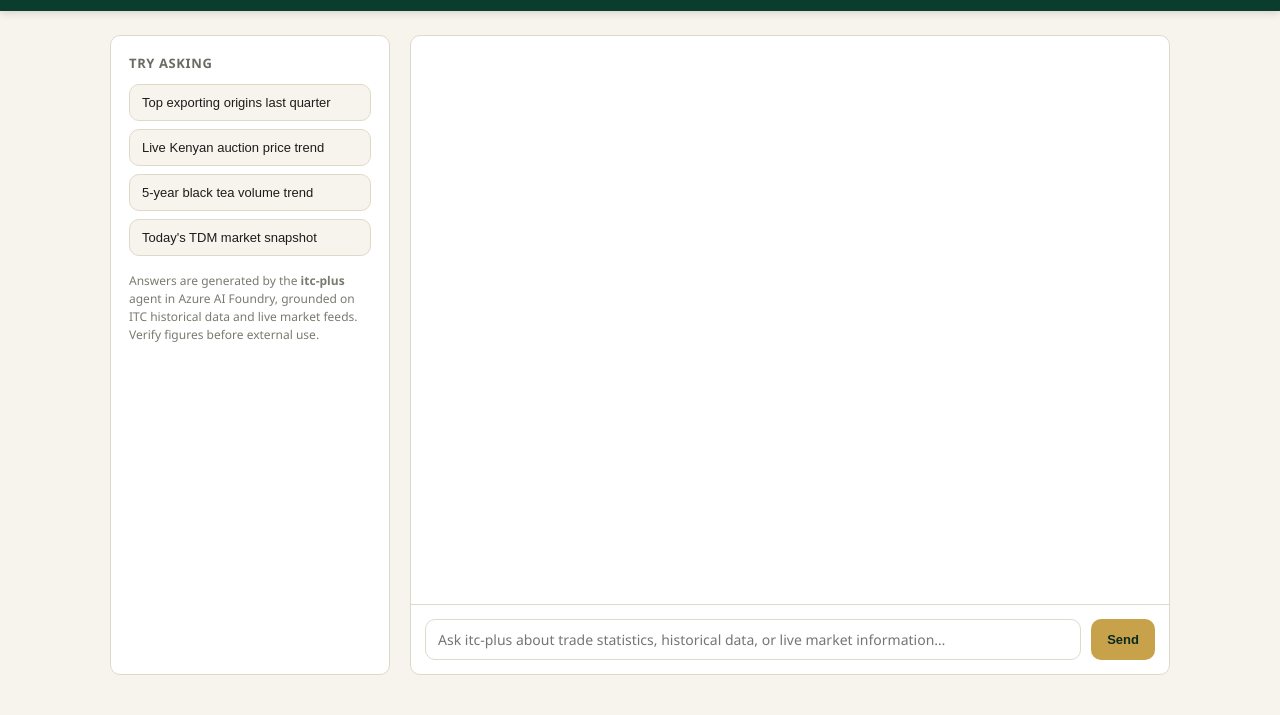
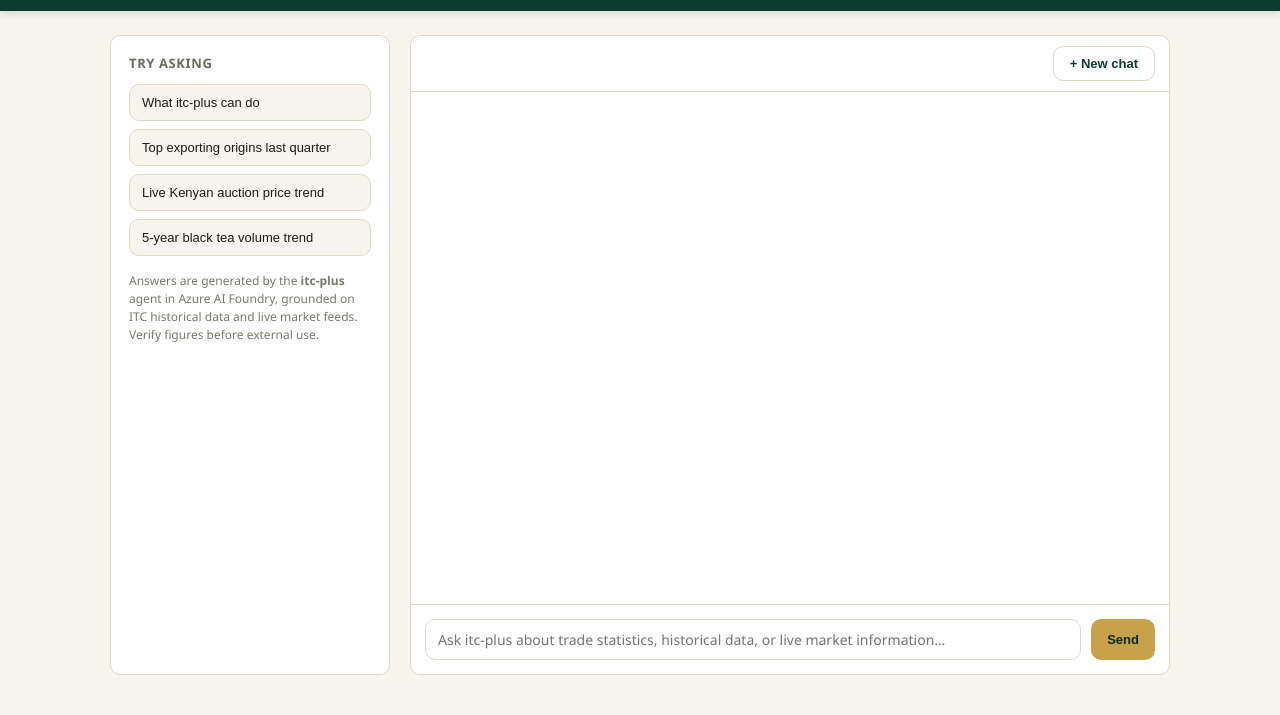
Before and after one commit to sahanindunil/itc-agent-portal, a plain HTML site: page index.html in a window 1280 px wide. Shown: the part 85-800 px from the top of the page. Drawn offline with nearby package versions, Linux system fonts and the light colour scheme; a script that the page names is missing.

Commit message:
Sidebar/toolbar cleanup: drop TDM starter, add capabilities prompt + New chat
Removed "Today's TDM market snapshot" from suggested prompts since that tool
path isn't reliably connected yet. Added a first suggestion asking itc-plus
to summarize its own capabilities, and a New chat button that resets the
conversation id and clears the transcript.

```diff
--- a/app.css
+++ b/app.css
@@ -58,6 +58,12 @@
 .btn-primary:hover { filter: brightness(1.05); }
 .btn-primary:disabled { opacity: 0.6; cursor: not-allowed; }
 .btn-ghost { background: transparent; color: #fff; border: 1px solid rgba(255,255,255,0.4); margin-left: 10px; }
+.btn-ghost-light {
+  background: transparent;
+  color: var(--itc-green);
+  border: 1px solid var(--itc-border);
+}
+.btn-ghost-light:hover { background: var(--itc-cream); }
 
 .signed-in-info { display: flex; align-items: center; font-size: 13px; }
 
@@ -111,6 +117,13 @@
   display: flex;
   flex-direction: column;
   overflow: hidden;
+}
+
+.chat-toolbar {
+  display: flex;
+  justify-content: flex-end;
+  padding: 10px 14px;
+  border-bottom: 1px solid var(--itc-border);
 }
 
 .messages {
--- a/app.js
+++ b/app.js
@@ -20,6 +20,7 @@
   const composer = document.getElementById("composer");
   const composerInput = document.getElementById("composer-input");
   const sendBtn = document.getElementById("send-btn");
+  const newChatBtn = document.getElementById("new-chat-btn");
 
   let account = null;
   let conversationId = null;
@@ -203,5 +204,12 @@
     });
   });
 
+  newChatBtn.addEventListener("click", () => {
+    conversationId = null;
+    messagesEl.innerHTML = "";
+    composerInput.value = "";
+    composerInput.focus();
+  });
+
   init();
 })();
--- a/index.html
+++ b/index.html
@@ -27,14 +27,17 @@
   <main class="app" id="app" hidden>
     <aside class="sidebar">
       <h2>Try asking</h2>
+      <button class="starter" data-prompt="What can you help me with?">What itc-plus can do</button>
       <button class="starter" data-prompt="What were the top tea-producing origins by export volume last quarter?">Top exporting origins last quarter</button>
       <button class="starter" data-prompt="Summarize the current live auction price trend for Kenyan tea.">Live Kenyan auction price trend</button>
       <button class="starter" data-prompt="Compare historical black tea trade volumes for the last 5 years.">5-year black tea volume trend</button>
-      <button class="starter" data-prompt="What is today's Trade Data Monitor snapshot for major tea markets?">Today's TDM market snapshot</button>
       <p class="sidebar-note">Answers are generated by the <strong>itc-plus</strong> agent in Azure AI Foundry, grounded on ITC historical data and live market feeds. Verify figures before external use.</p>
     </aside>
 
     <section class="chat-panel">
+      <div class="chat-toolbar">
+        <button type="button" class="btn btn-ghost-light" id="new-chat-btn">+ New chat</button>
+      </div>
       <div class="messages" id="messages"></div>
       <form class="composer" id="composer">
         <textarea id="composer-input" placeholder="Ask itc-plus about trade statistics, historical data, or live market information…" rows="1" required></textarea>
```
